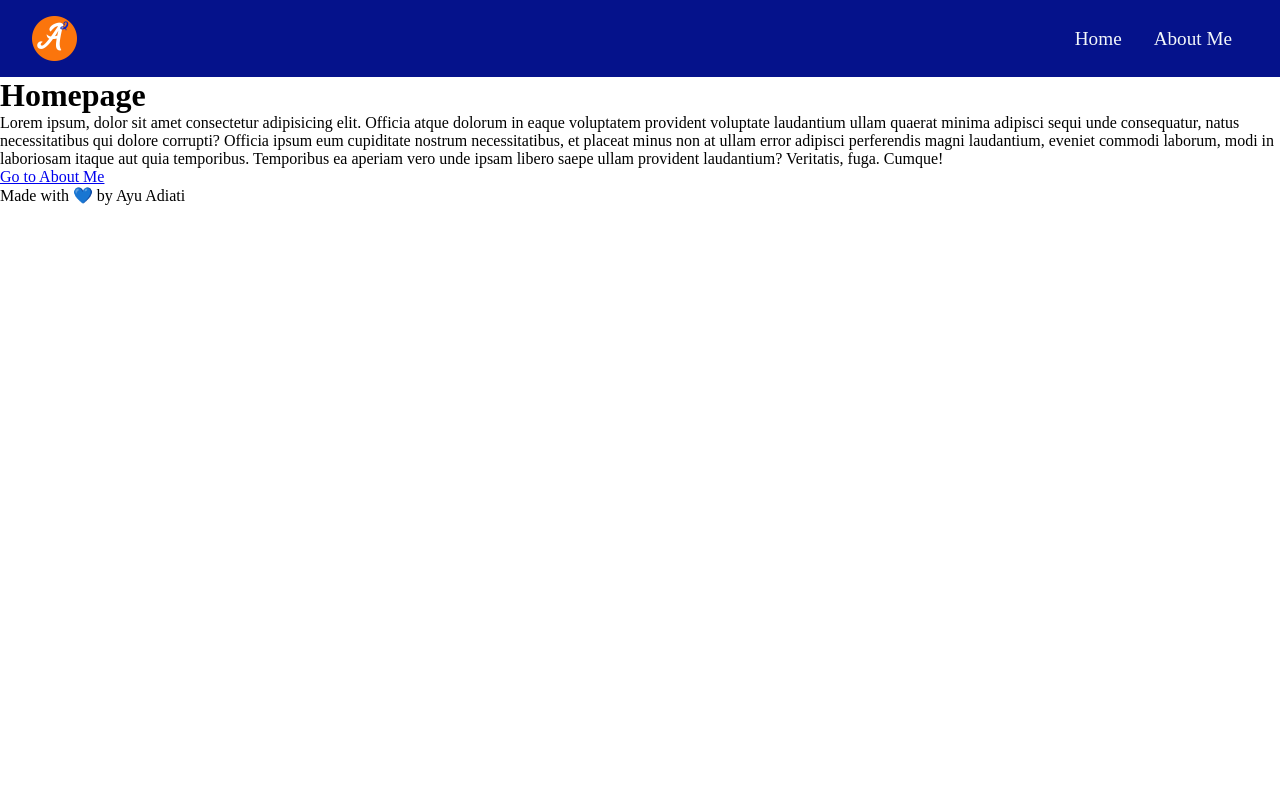
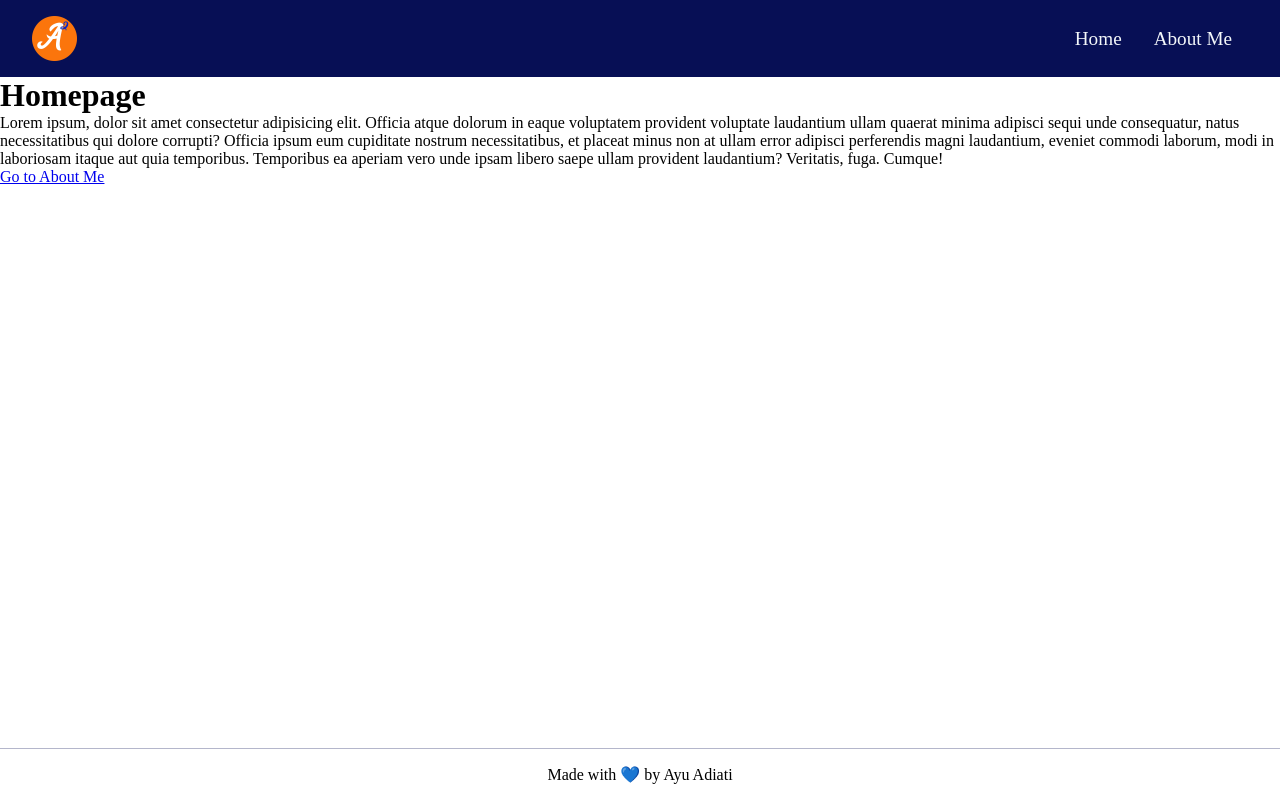
Before and after one commit to adiati98/ayu-portfolio, a Next.js app: page / in a window 1280 px wide. Built offline with nearby package versions, Linux system fonts and the light colour scheme.

Commit message:
Style Footer

```diff
--- a/components/Footer.js
+++ b/components/Footer.js
@@ -1,5 +1,7 @@
+import styles from '~/styles/Footer.module.scss'
+
 const Footer = () => {
-	return <footer>Made with 💙 by Ayu Adiati</footer>
+	return <footer className={styles.footer}>Made with 💙 by Ayu Adiati</footer>
 }
 
 export default Footer
--- /dev/null
+++ b/styles/Footer.module.scss
@@ -0,0 +1,9 @@
+.footer {
+  position: fixed;
+  bottom: 0;
+  left: 0;
+  width: 100%;
+  text-align: center;
+  padding: 1em;
+  border-top: 1px solid rgba(7, 15, 85, 0.3);
+}
--- a/styles/Navbar.module.scss
+++ b/styles/Navbar.module.scss
@@ -1,4 +1,5 @@
-$color-blue: #05128B;
+// $color-blue: #05128B;
+$color-blue: #070f55;
 $color-white: #F3F7FA;
 $color-orange: #FB750B;
 
```
